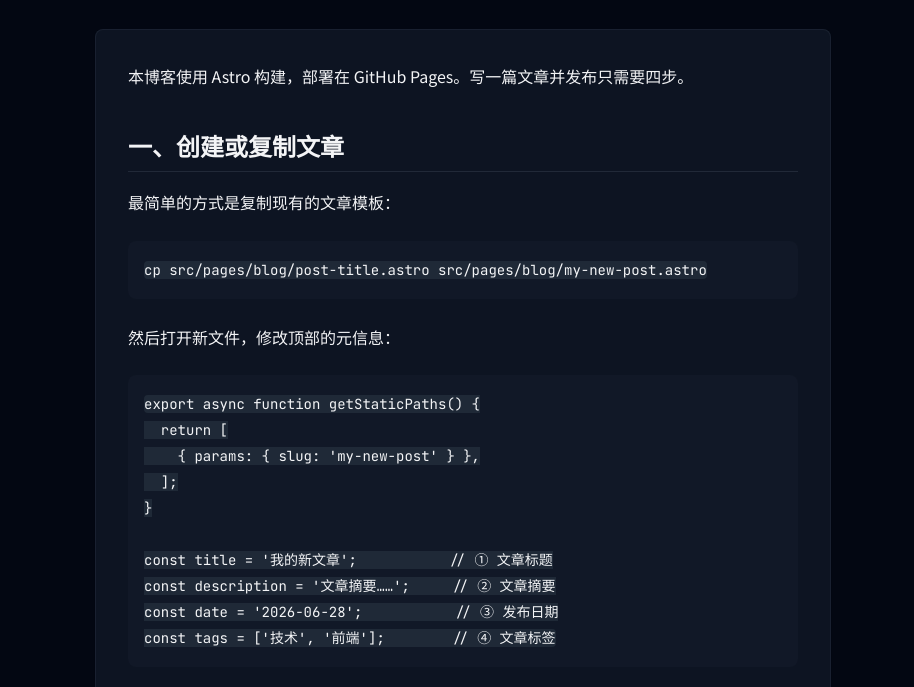
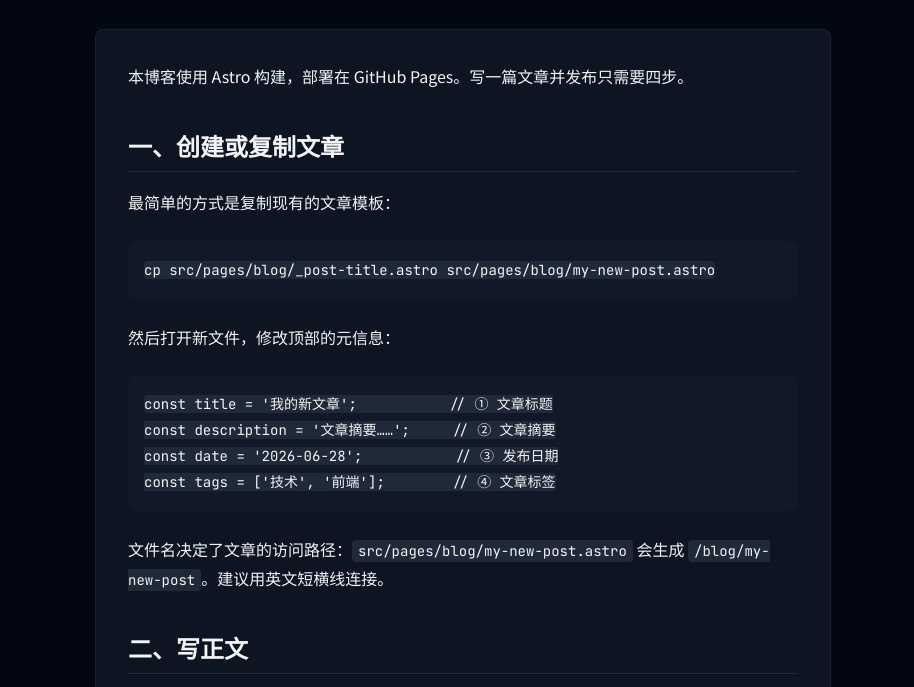
Before and after one commit to ahjy51/ahjy5.github.io, an Astro site: page /blog/new-post-guide in a window 1280 px wide. Shown: the part 254-941 px from the top of the page, without its empty margins (177-1091 px from the left). Built offline with nearby package versions, Linux system fonts and the light colour scheme; Astro itself is replaced by a stand-in of ours.

Commit message:
Refactor blog post guide to use file-based routing

```diff
--- a/src/pages/blog/post-title.astro
+++ b/src/pages/blog/_post-title.astro
@@ -4,19 +4,12 @@ import Layout from '../../layouts/Layout.astro';
 // ============================================
 //  文章模板 - 使用说明
 // ============================================
-// 1. 复制本文件重命名（如 my-first-post.astro）
-// 2. 修改下方 slug、标题、日期、标签
+// 1. 复制本文件到 src/pages/blog 并重命名（如 my-first-post.astro）
+// 2. 修改下方标题、日期、标签
 // 3. 在 src/data/posts.ts 中添加文章信息
 //    首页、博客列表、归档页会自动更新
 // ============================================
 
-export async function getStaticPaths() {
-  return [
-    { params: { slug: 'post-title' } },
-  ];
-}
-
-const { slug } = Astro.params;
 const title = '文章标题';
 const description = '文章摘要';
 const date = '2026-06-28';
--- a/src/pages/blog/new-post-guide.astro
+++ b/src/pages/blog/new-post-guide.astro
@@ -1,13 +1,6 @@
 ---
 import Layout from '../../layouts/Layout.astro';
 
-export async function getStaticPaths() {
-  return [
-    { params: { slug: 'new-post-guide' } },
-  ];
-}
-
-const { slug } = Astro.params;
 const title = '新建文章并推送指南';
 const description = '从创建文章到推送到 GitHub Pages 的完整操作流程';
 const date = '2026-06-28';
@@ -47,22 +40,16 @@ const tags = ['指南', '博客'];
 
         <p>最简单的方式是复制现有的文章模板：</p>
 
-        <pre><code>cp src/pages/blog/post-title.astro src/pages/blog/my-new-post.astro</code></pre>
+        <pre><code>cp src/pages/blog/_post-title.astro src/pages/blog/my-new-post.astro</code></pre>
 
         <p>然后打开新文件，修改顶部的元信息：</p>
 
-        <pre><code>export async function getStaticPaths() &#123;
-  return [
-    &#123; params: &#123; slug: 'my-new-post' &#125; &#125;,
-  ];
-&#125;
-
-const title = '我的新文章';           // ① 文章标题
+        <pre><code>const title = '我的新文章';           // ① 文章标题
 const description = '文章摘要……';     // ② 文章摘要
 const date = '2026-06-28';           // ③ 发布日期
 const tags = ['技术', '前端'];        // ④ 文章标签</code></pre>
 
-        <p><code>slug</code> 决定了文章的访问路径：<code>/blog/my-new-post</code>。建议用英文短横线连接。</p>
+        <p>文件名决定了文章的访问路径：<code>src/pages/blog/my-new-post.astro</code> 会生成 <code>/blog/my-new-post</code>。建议用英文短横线连接。</p>
 
         <h2>二、写正文</h2>
 
```
